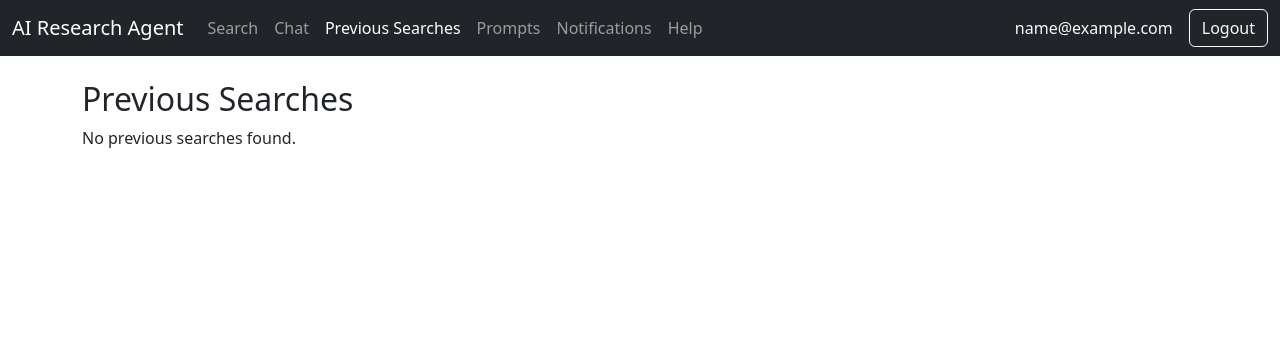
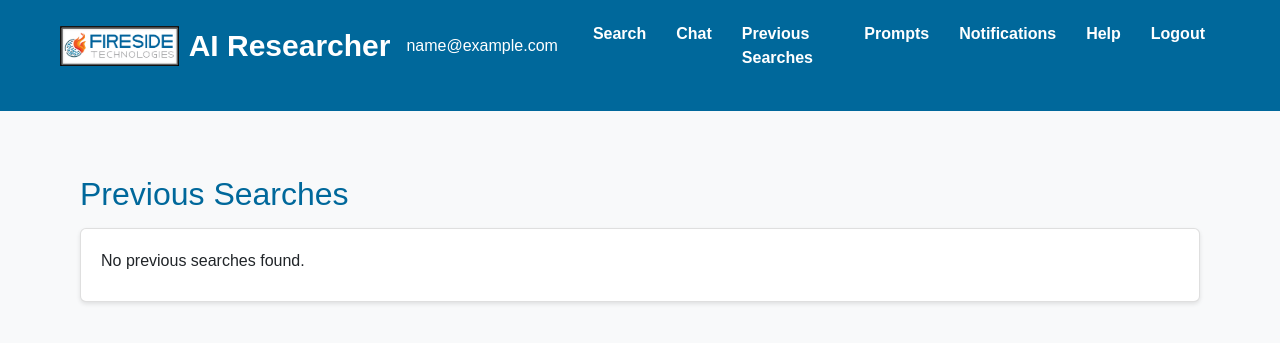
Before and after one commit to joepiercefireside/pubmedresearch, a Flask app: page /previous_searches in a window 1280 px wide. Shown: the top 343 px of the page. Run offline with Flask 3, Linux system fonts and the light colour scheme; the visitor is signed in with stand-in values (Sample User, id 1); data that the repository does not hold is empty; some libraries are stand-ins or nearby versions.

Commit message:
fixing search and prev search

```diff
--- a/templates/previous_searches.html
+++ b/templates/previous_searches.html
@@ -1,56 +1,36 @@
-<!DOCTYPE html>
-<html lang="en">
-<head>
-    <meta charset="UTF-8">
-    <meta name="viewport" content="width=device-width, initial-scale=1.0">
-    <title>Previous Searches - AI Research Agent</title>
-    <link href="https://cdn.jsdelivr.net/npm/bootstrap@5.3.0/dist/css/bootstrap.min.css" rel="stylesheet">
-    <link rel="stylesheet" href="{{ url_for('static', filename='css/style.css') }}">
-</head>
-<body>
-    <nav class="navbar navbar-expand-lg navbar-dark bg-dark">
-        <div class="container-fluid">
-            <a class="navbar-brand" href="{{ url_for('search') }}">AI Research Agent</a>
-            <button class="navbar-toggler" type="button" data-bs-toggle="collapse" data-bs-target="#navbarNav" aria-controls="navbarNav" aria-expanded="false" aria-label="Toggle navigation">
-                <span class="navbar-toggler-icon"></span>
-            </button>
-            <div class="collapse navbar-collapse" id="navbarNav">
-                <ul class="navbar-nav me-auto mb-2 mb-lg-0">
-                    <li class="nav-item"><a class="nav-link" href="{{ url_for('search') }}">Search</a></li>
-                    <li class="nav-item"><a class="nav-link" href="{{ url_for('chat') }}">Chat</a></li>
-                    <li class="nav-item"><a class="nav-link active" href="{{ url_for('previous_searches') }}">Previous Searches</a></li>
-                    <li class="nav-item"><a class="nav-link" href="{{ url_for('prompt') }}">Prompts</a></li>
-                    <li class="nav-item"><a class="nav-link" href="{{ url_for('notifications') }}">Notifications</a></li>
-                    <li class="nav-item"><a class="nav-link" href="{{ url_for('help') }}">Help</a></li>
-                </ul>
-                <span class="navbar-text text-light me-3">{{ username }}</span>
-                <a href="{{ url_for('logout') }}" class="btn btn-outline-light">Logout</a>
-            </div>
-        </div>
-    </nav>
-
+{% extends "base.html" %}
+{% block title %}Previous Searches{% endblock %}
+{% block content %}
+<link rel="icon" href="{{ url_for('static', filename='favicon.png') }}" type="image/png">
 <div class="container mt-4">
     <h2>Previous Searches</h2>
     {% with messages = get_flashed_messages(with_categories=true) %}
         {% if messages %}
             {% for category, message in messages %}
-                    <div class="alert alert-{{ category }}" role="alert">{{ message }}</div>
+                <div class="alert alert-{{ category }} mt-3">{{ message }}</div>
             {% endfor %}
         {% endif %}
     {% endwith %}
-
     {% if searches %}
-            <form method="POST" action="{{ url_for('delete_search_history_endpoint') }}" class="mb-3">
-                <div class="input-group w-25">
-                    <select class="form-select" name="delete_period" aria-label="Delete period">
+        <div class="card mb-4">
+            <div class="card-header">Delete Old Searches</div>
+            <div class="card-body">
+                <form method="POST" action="{{ url_for('delete_search_history_endpoint') }}">
+                    <div class="form-group">
+                        <select class="form-control" name="delete_period" style="width: 200px;">
                             <option value="weekly">Older than 1 week</option>
                             <option value="monthly">Older than 1 month</option>
                             <option value="annually">Older than 1 year</option>
                         </select>
-                    <button type="submit" class="btn btn-danger" aria-label="Delete selected history">Delete</button>
                     </div>
+                    <button type="submit" class="btn btn-danger">Delete</button>
                 </form>
-
+            </div>
+        </div>
+        <div class="card">
+            <div class="card-header">Your Previous Searches</div>
+            <div class="card-body">
+                <div class="table-responsive">
                     <table class="table table-striped">
                         <thead>
                             <tr>
@@ -65,24 +45,47 @@
                             {% for search in searches %}
                                 <tr>
                                     <td>{{ search.query }}</td>
-                            <td>{{ search.prompt_text|truncate(50) }}</td>
+                                    <td>{{ search.prompt_text|truncate(50) or 'None' }}</td>
                                     <td>{{ search.sources|join(', ') }}</td>
                                     <td>{{ search.timestamp|datetimeformat }}</td>
                                     <td>
-                                <a href="{{ url_for('search', query=search.query, prompt_id='', sources=search.sources|tojson|safe, search_older=False, start_year=None, sort_by='relevance') }}" class="btn btn-sm btn-primary" aria-label="Re-run search">Re-run</a>
-                                <form method="POST" action="{{ url_for('delete_single_search_endpoint', search_id=search.id) }}" style="display:inline;">
-                                    <button type="submit" class="btn btn-sm btn-danger" aria-label="Delete search">Delete</button>
+                                        <a href="{{ url_for('search', query=search.query, prompt_text=search.prompt_text, sources=search.sources) }}" class="btn btn-primary btn-sm">Re-run</a>
+                                        <button type="button" class="btn btn-danger btn-sm" data-toggle="modal" data-target="#deleteModal{{ search.id }}">Delete</button>
+                                        <div class="modal fade" id="deleteModal{{ search.id }}" tabindex="-1" role="dialog" aria-labelledby="deleteModalLabel{{ search.id }}" aria-hidden="true">
+                                            <div class="modal-dialog" role="document">
+                                                <div class="modal-content">
+                                                    <div class="modal-header">
+                                                        <h5 class="modal-title" id="deleteModalLabel{{ search.id }}">Confirm Delete</h5>
+                                                        <button type="button" class="close" data-dismiss="modal" aria-label="Close">
+                                                            <span aria-hidden="true">&times;</span>
+                                                        </button>
+                                                    </div>
+                                                    <div class="modal-body">
+                                                        Are you sure you want to delete the search "{{ search.query }}"?
+                                                    </div>
+                                                    <div class="modal-footer">
+                                                        <form method="POST" action="{{ url_for('delete_single_search_endpoint', search_id=search.id) }}">
+                                                            <button type="submit" class="btn btn-danger">Delete</button>
+                                                            <button type="button" class="btn btn-secondary" data-dismiss="modal">Cancel</button>
                                                         </form>
+                                                    </div>
+                                                </div>
+                                            </div>
+                                        </div>
                                     </td>
                                 </tr>
                             {% endfor %}
                         </tbody>
                     </table>
+                </div>
+            </div>
+        </div>
     {% else %}
+        <div class="card">
+            <div class="card-body">
                 <p>No previous searches found.</p>
+            </div>
+        </div>
     {% endif %}
 </div>
-
-    <script src="https://cdn.jsdelivr.net/npm/bootstrap@5.3.0/dist/js/bootstrap.bundle.min.js"></script>
-</body>
-</html>
+{% endblock %}
--- a/templates/search.html
+++ b/templates/search.html
@@ -156,9 +156,11 @@
                         {% if total_results[source.id] > per_page %}
                             <nav aria-label="Page navigation">
                                 <ul class="pagination">
+                                    {% set new_page = page.copy() %}
                                     {% for p in range(1, total_pages[source.id] + 1) %}
+                                        {% do new_page.update({source.id: p}) %}
                                         <li class="page-item {% if p == page[source.id] %}active{% endif %}">
-                                            <a class="page-link" href="{{ url_for('search', query=query, prompt_id=prompt_id, sources=sources_selected, page=page|merge({source.id: p})) }}">{{ p }}</a>
+                                            <a class="page-link" href="{{ url_for('search', query=query, prompt_id=prompt_id, sources=sources_selected, **new_page) }}">{{ p }}</a>
                                         </li>
                                     {% endfor %}
                                 </ul>
```
Lines whose indentation alone changed are shown as unchanged.
